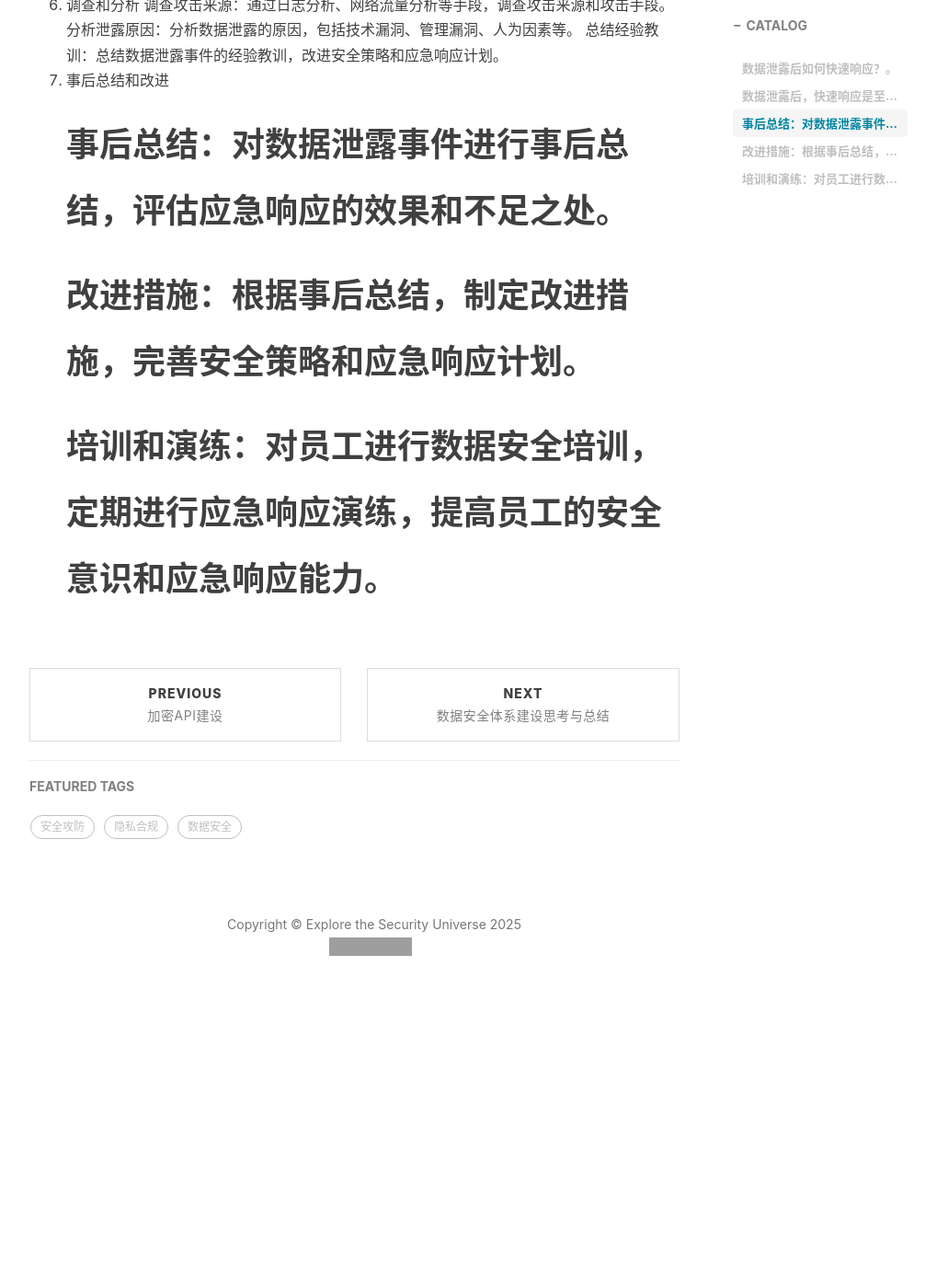
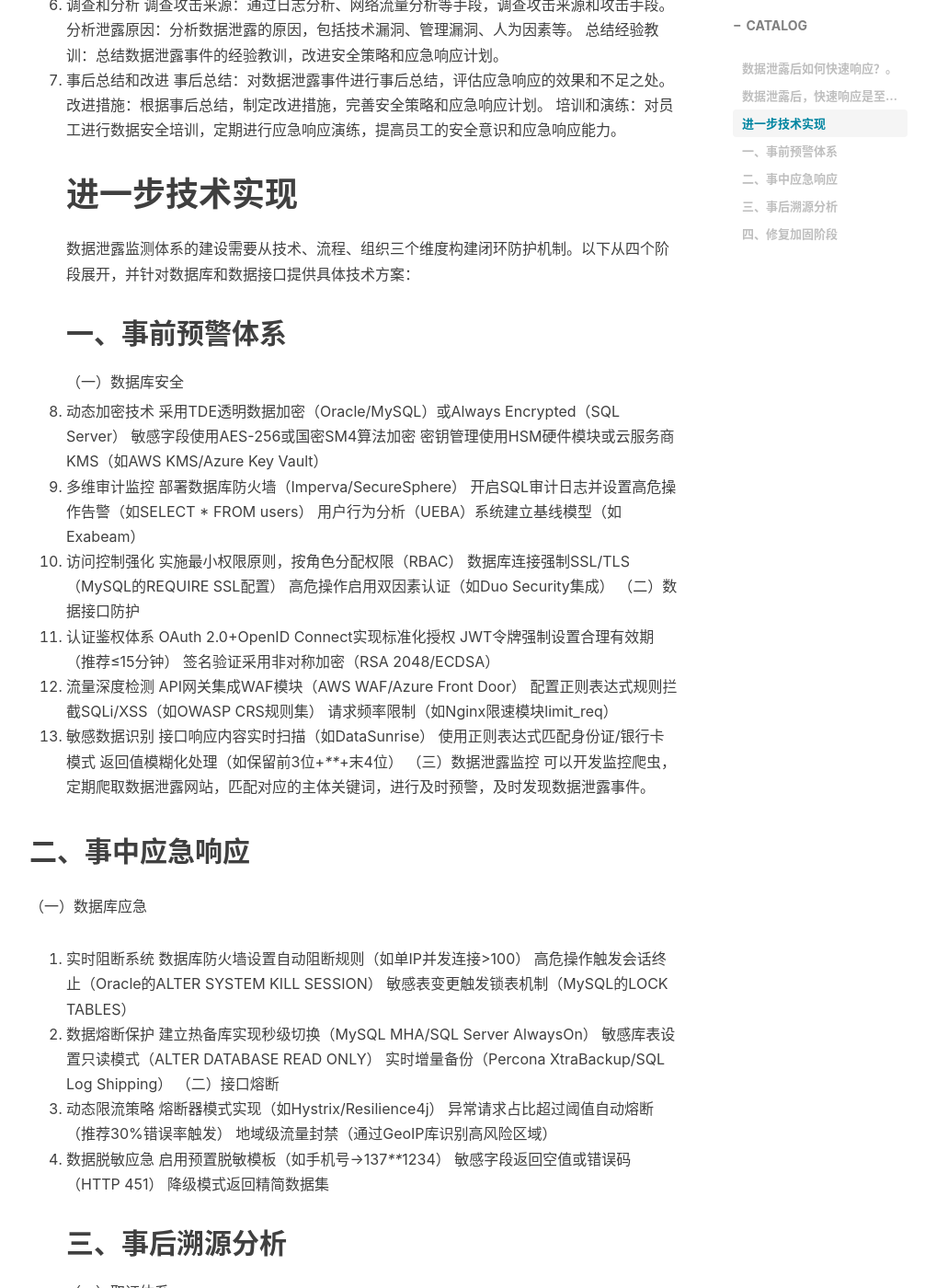
Before and after one commit to seensec/seensec.github.io, a Jekyll site: the page built from _posts/2024-12-03-数据泄露快速响应.md, in a window 1280 px wide and 1400 px high, scrolled down 1207 px. Shown: the whole window at 92% size, without its empty margins (233-1239 px from the left). Built offline with Jekyll 4.4.1, drawn with Linux system fonts in a browser that asks for light colours; nearby versions of some CDN libraries; comment, search, counter and statistics services are not loaded; before the commit the page ends 2340 px from its top, so only the background shows below that; some of the changed text lies outside the part shown; grey boxes are pictures that could not be loaded.

Commit message:
Update 2024-12-03-数据泄露快速响应.md

```diff
--- a/_posts/2024-12-03-数据泄露快速响应.md
+++ b/_posts/2024-12-03-数据泄露快速响应.md
@@ -39,6 +39,100 @@ tags:
 分析泄露原因：分析数据泄露的原因，包括技术漏洞、管理漏洞、人为因素等。
 总结经验教训：总结数据泄露事件的经验教训，改进安全策略和应急响应计划。
 7. 事后总结和改进
-# 事后总结：对数据泄露事件进行事后总结，评估应急响应的效果和不足之处。
-# 改进措施：根据事后总结，制定改进措施，完善安全策略和应急响应计划。
-# 培训和演练：对员工进行数据安全培训，定期进行应急响应演练，提高员工的安全意识和应急响应能力。
+事后总结：对数据泄露事件进行事后总结，评估应急响应的效果和不足之处。
+改进措施：根据事后总结，制定改进措施，完善安全策略和应急响应计划。
+培训和演练：对员工进行数据安全培训，定期进行应急响应演练，提高员工的安全意识和应急响应能力。
+# 进一步技术实现
+数据泄露监测体系的建设需要从技术、流程、组织三个维度构建闭环防护机制。以下从四个阶段展开，并针对数据库和数据接口提供具体技术方案：
+## 一、事前预警体系
+（一）数据库安全
+1. 动态加密技术
+采用TDE透明数据加密（Oracle/MySQL）或Always Encrypted（SQL Server）
+敏感字段使用AES-256或国密SM4算法加密
+密钥管理使用HSM硬件模块或云服务商KMS（如AWS KMS/Azure Key Vault）
+2. 多维审计监控
+部署数据库防火墙（Imperva/SecureSphere）
+开启SQL审计日志并设置高危操作告警（如SELECT * FROM users）
+用户行为分析（UEBA）系统建立基线模型（如Exabeam）
+3. 访问控制强化
+实施最小权限原则，按角色分配权限（RBAC）
+数据库连接强制SSL/TLS（MySQL的REQUIRE SSL配置）
+高危操作启用双因素认证（如Duo Security集成）
+（二）数据接口防护
+1. 认证鉴权体系
+OAuth 2.0+OpenID Connect实现标准化授权
+JWT令牌强制设置合理有效期（推荐≤15分钟）
+签名验证采用非对称加密（RSA 2048/ECDSA）
+2. 流量深度检测
+API网关集成WAF模块（AWS WAF/Azure Front Door）
+配置正则表达式规则拦截SQLi/XSS（如OWASP CRS规则集）
+请求频率限制（如Nginx限速模块limit_req）
+3. 敏感数据识别
+接口响应内容实时扫描（如DataSunrise）
+使用正则表达式匹配身份证/银行卡模式
+返回值模糊化处理（如保留前3位+****+末4位）
+（三）数据泄露监控
+可以开发监控爬虫，定期爬取数据泄露网站，匹配对应的主体关键词，进行及时预警，及时发现数据泄露事件。
+
+## 二、事中应急响应
+（一）数据库应急
+1. 实时阻断系统
+数据库防火墙设置自动阻断规则（如单IP并发连接>100）
+高危操作触发会话终止（Oracle的ALTER SYSTEM KILL SESSION）
+敏感表变更触发锁表机制（MySQL的LOCK TABLES）
+2. 数据熔断保护
+建立热备库实现秒级切换（MySQL MHA/SQL Server AlwaysOn）
+敏感库表设置只读模式（ALTER DATABASE READ ONLY）
+实时增量备份（Percona XtraBackup/SQL Log Shipping）
+（二）接口熔断
+1. 动态限流策略
+熔断器模式实现（如Hystrix/Resilience4j）
+异常请求占比超过阈值自动熔断（推荐30%错误率触发）
+地域级流量封禁（通过GeoIP库识别高风险区域）
+2. 数据脱敏应急
+启用预置脱敏模板（如手机号→137****1234）
+敏感字段返回空值或错误码（HTTP 451）
+降级模式返回精简数据集
+## 三、事后溯源分析
+（一）取证体系
+1. 全流量镜像
+数据库流量使用TAP设备捕获（如Gigamon）
+接口请求存储到Hadoop集群（保留周期≥180天）
+网络层流量记录（PCAP文件存储）
+2. 日志关联分析
+部署SIEM系统（Splunk/QRadar）
+建立日志关联规则（如数据库访问→VPN登录→AD认证）
+用户实体行为分析（UEBA）构建异常画像
+（二）溯源技术
+1. 数据血缘追踪
+部署数据分类分级工具（Varonis/Stealthbits）
+建立数据流动图谱（如Apache Atlas）
+水印技术追踪泄露源（文本/图片数字水印）
+2. 攻击链还原
+沙箱重放攻击流量（Cuckoo Sandbox）
+逆向分析恶意样本（IDA Pro/Ghidra）
+关联威胁情报（MISP/OpenCTI）
+## 四、修复加固阶段
+（一）技术修复
+1. 漏洞闭环管理
+建立漏洞优先级矩阵（CVSS评分+业务影响）
+代码层修复（如SQL语句参数化改造）
+配置加固（按CIS Benchmark标准）
+2. 架构优化
+实施零信任架构（BeyondCorp模型）
+敏感系统网络隔离（VxLAN/软件定义边界）
+密钥轮换自动化（Ansible Tower定期执行）
+（二）管理机制
+1. 红蓝对抗演练
+季度性攻防演练（覆盖SQL注入/越权访问场景）
+桌面推演数据泄露应急预案
+评估MTTD（平均检测时间）和MTTR（平均修复时间）
+2. 合规治理
+数据分类分级落地（GB/T 35273-2020）
+定期合规审计（ISO 27001/SOC2）
+供应商安全管理（API接口第三方风险评估）
+建议技术选型组合：
+数据库审计：Imperva SecureSphere + Oracle Audit Vault
+API安全：AWS API Gateway + Apigee + Wallarm
+数据加密：Vormetric + Azure SQL Always Encrypted
+流量分析：Darktrace + Zeek
```
